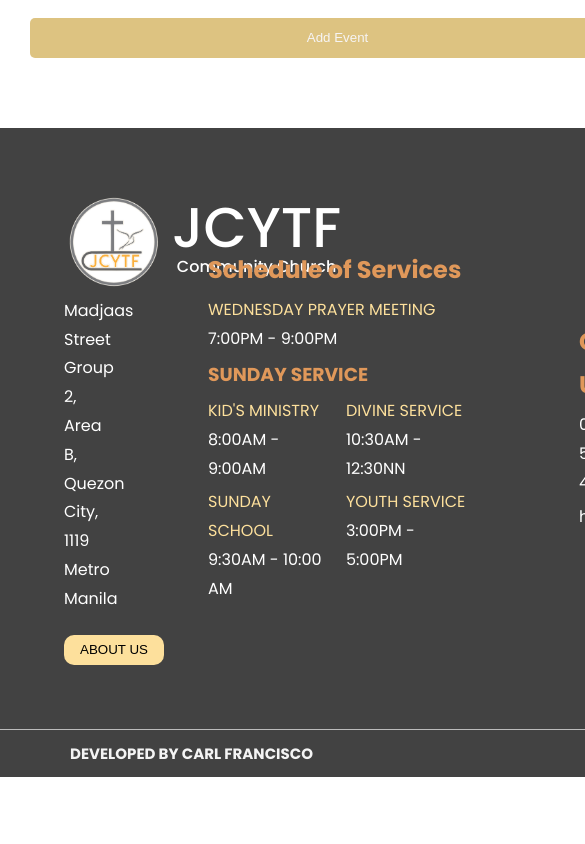
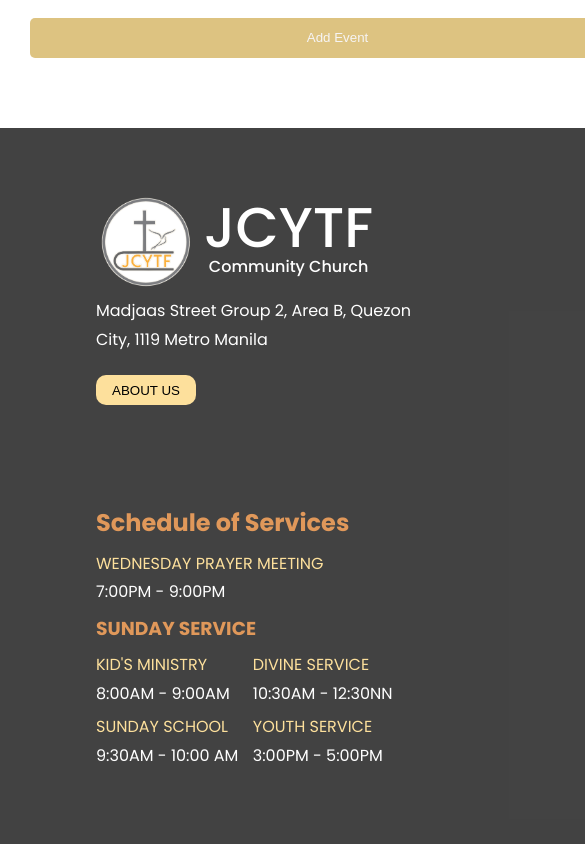
Before and after one commit to CodeChd/jcytf-community-church, a Next.js app: page /add in a window 390 px wide. Shown: the part 960-1804 px from the top of the page, 585 px wide, since content can reach past the window. Before the commit the page ends 1737 px from the top, so only its background shows below. Built offline with nearby package versions, Linux system fonts and the light colour scheme; no server answers; a web font is replaced by a local one.

Commit message:
Bearable responsiveness for now

```diff
--- a/styles/globals.css
+++ b/styles/globals.css
@@ -213,19 +213,18 @@
 
 /* classes */
 
+
 .grid-container{
-  grid-template-columns: minmax(2rem, 1fr) minmax(0, 20rem) minmax(2rem, 1fr);
-  --gap: 7rem;
-  place-items: center;
-}
+  grid-template-columns: clamp(2rem,7w, 1fr) ;
+  --gap: 6rem;
 
-.grid-container > * {
-  max-width: 100%;
 }
 
 .grid-container{
   padding: 4rem;
 }
+
+
 
 .col-2{
   text-align: left;
@@ -236,6 +235,7 @@
 }
 
 .col-3{
+  max-width: 50ch;
   text-align: left;
 }
 
@@ -284,3 +284,21 @@
 .btn-footer a{
   color: var(--clr-dark);
 }
+
+
+@media (max-width: 35em) {
+  .col-1,
+  .col-2,
+  .col-3{
+    padding-inline: 2rem;
+  }
+}
+
+
+@media (min-width: 45em){
+  .grid-container{
+    grid-template-columns: minmax(2rem, 1fr) minmax(0, 20rem) minmax(2rem, 1fr);
+    --gap: 7rem;
+    place-items: center;
+  }
+}
```
